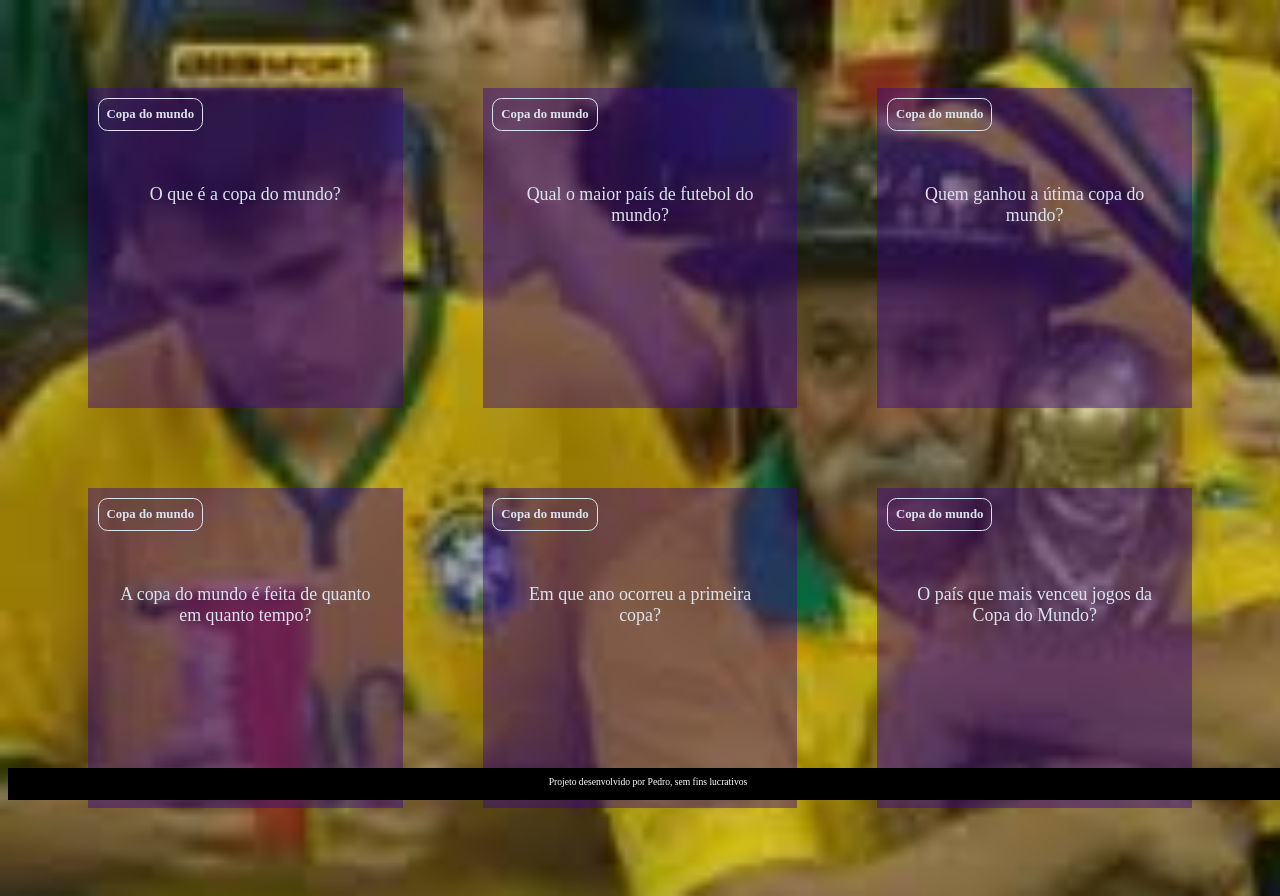
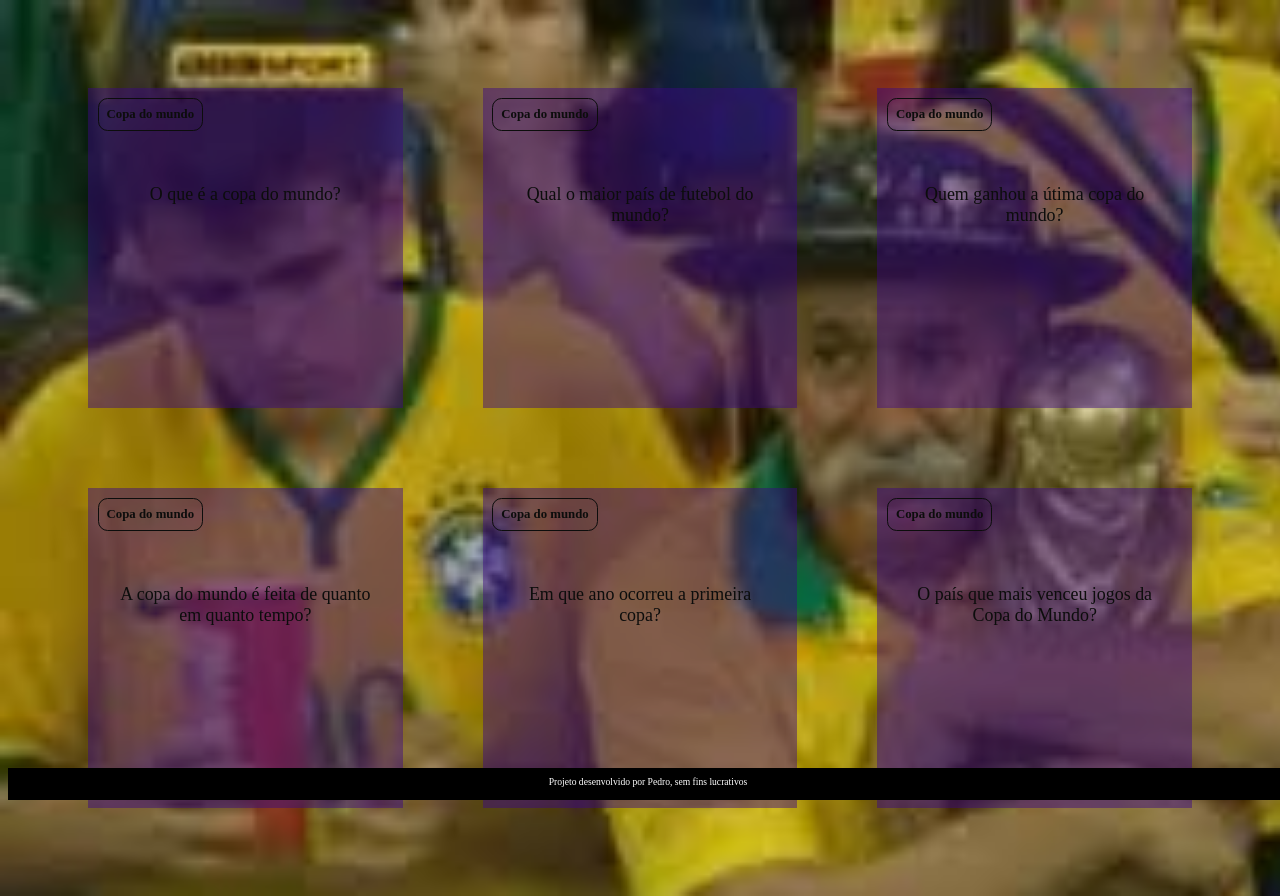
Before and after one commit to pedro12345610/Projetomil, a plain HTML site: page index.html in a window 1280 px wide. Drawn offline with Linux system fonts and the light colour scheme.

Commit message:
Update style.css

```diff
--- a/style.css
+++ b/style.css
@@ -1,7 +1,7 @@
 :root {
-    --text-color: #DBE4EF;
-    --card-front-color: #144480;
-    --card-back-color: #00F4BF;
+    --text-color: #0c0d0c;
+    --card-front-color: #f5ee2a;
+    --card-back-color: #82f52a;
 }
 
 body {
```
